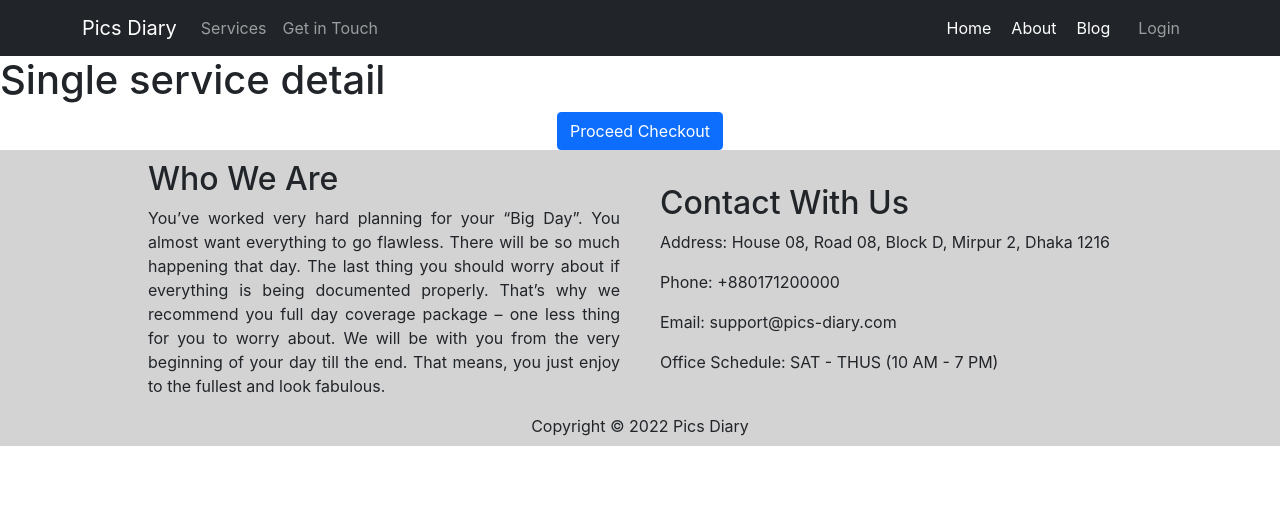
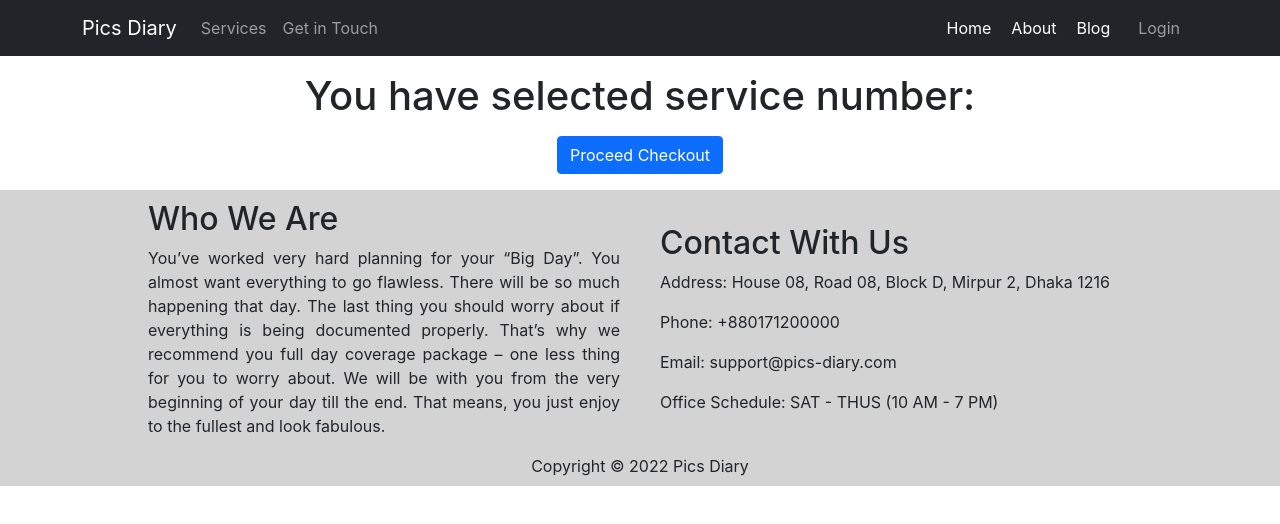
Before and after one commit to sayeef-rahman/pics-diary-single-service-provider, a React (Create React App) app: page /service/1 in a window 1280 px wide. Shown: the top 524 px of the page. Built offline with nearby package versions, Linux system fonts and the light colour scheme; no server answers.

Commit message:
navigation bug solved

```diff
--- a/src/Pages/Home/Service/Service.js
+++ b/src/Pages/Home/Service/Service.js
@@ -8,6 +8,7 @@ const Service = ({service}) => {
     const navigateToServiceDetail = id =>{
         navigate(`/service/${id}`);
     }
+
     return (
         <div className='service'>
             <img className='w-100' src={img} alt="" />
--- a/src/Pages/ServiceDetail/ServiceDetail.js
+++ b/src/Pages/ServiceDetail/ServiceDetail.js
@@ -1,11 +1,12 @@
 import React from 'react';
-import { Link } from 'react-router-dom';
+import { Link, useParams } from 'react-router-dom';
 
 const ServiceDetail = () => {
+    const { serviceId } = useParams();
     return (
-        <div>
-            <h1>Single service detail</h1>
-            <div className='text-center'>
+        <div className='text-center mt-3'>
+            <h1>You have selected service number: {serviceId}</h1>
+            <div className='m-3'>
                 <Link to="/checkout">
                     <button className='btn btn-primary'>Proceed Checkout</button>
                 </Link>
--- a/src/Pages/Shared/Header/Header.js
+++ b/src/Pages/Shared/Header/Header.js
@@ -19,8 +19,8 @@ const Header = () => {
                 <Navbar.Toggle aria-controls="responsive-navbar-nav" />
                 <Navbar.Collapse id="responsive-navbar-nav">
                     <Nav className="me-auto">
-                        <Nav.Link href="home#services">Services</Nav.Link>
-                        <Nav.Link href="home#get-in-touch">Get in Touch</Nav.Link>
+                        <Nav.Link href="/home#services">Services</Nav.Link>
+                        <Nav.Link href="/home#get-in-touch">Get in Touch</Nav.Link>
                     </Nav>
                     <Nav className='navbar-link'>
                         <Link to='/'>Home</Link>
```
